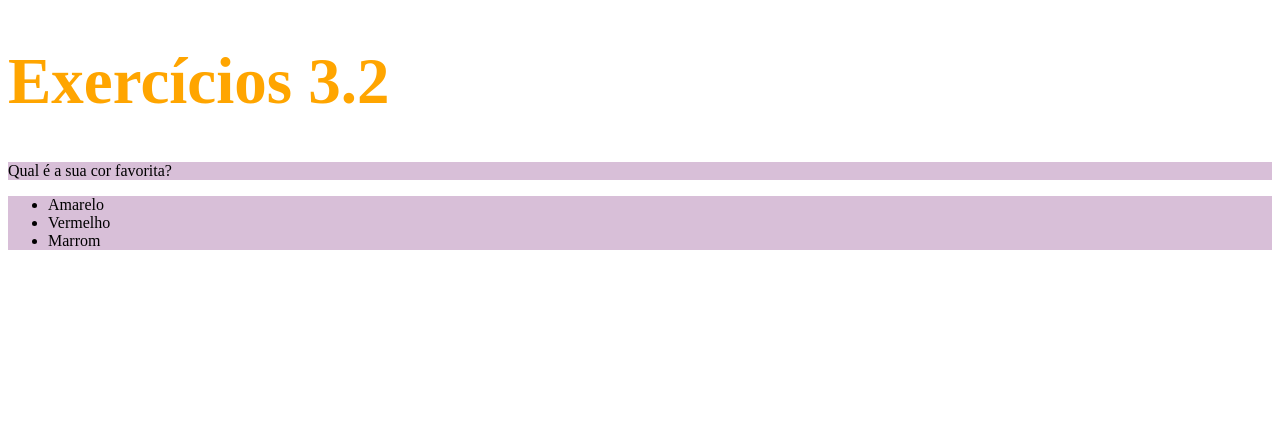
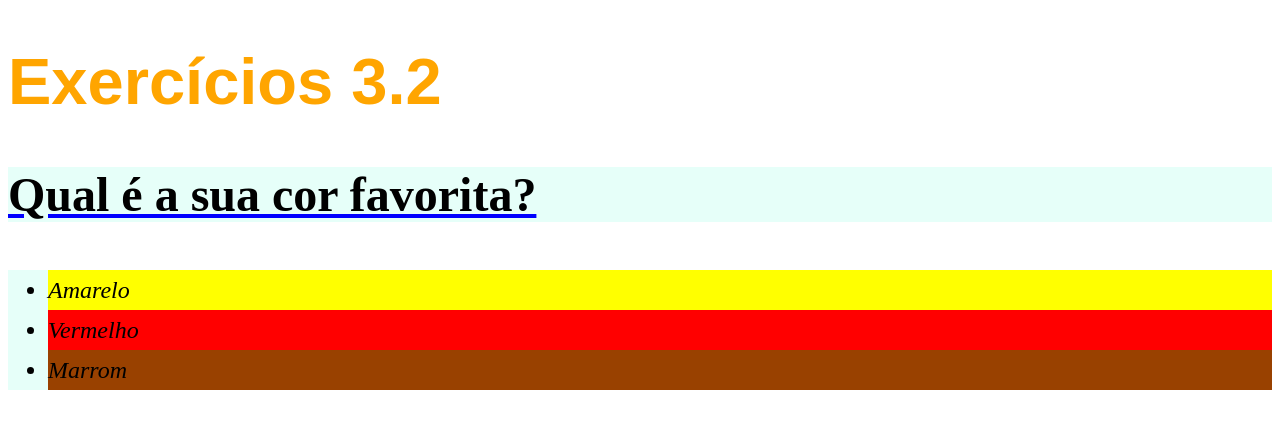
Before and after one commit to CaioOK/Trybe, a plain HTML site: page bloco_3/dia_2/Exercicio.html in a window 1280 px wide. Drawn offline with Linux system fonts and the light colour scheme.

Commit message:
Segunda parte

```diff
--- a/bloco_3/dia_2/Exercicio.html
+++ b/bloco_3/dia_2/Exercicio.html
@@ -8,23 +8,46 @@
       h1 {
         font-size: 65px;
         color: orange;
+        font-family: sans-serif;
       }
       ul {
         background-color: teal;
       }
+      .paralist {
+        background-color:rgb(230, 255, 249);
+      }
+      p {
+        font-weight: 600;
+        font-size: 3em;
+        text-decoration-line: underline;
+        text-decoration-color: blue;
+      }
+      body {
+        font-size: 16px;
+      }
+      #lista {
+        font-style: italic;
+        font-size: 1.5em;
+        line-height: 40px;
+      }
 
-      .paralist {
-        background-color: thistle;
-      }
+      #ama { background-color: yellow;}
+      #ver { background-color: red;}
+      #mar { background-color: rgb(153, 65, 0);}
+
+
+
+
     </style>
   </head>
   <body>
     <h1>Exercícios 3.2</h1>
     <p class="paralist">Qual é a sua cor favorita?</p>
-    <ul class="paralist">
-      <li>Amarelo</li>
-      <li>Vermelho</li>
-      <li>Marrom</li>
+
+    <ul class="paralist" id="lista">
+      <li id="ama">Amarelo</li>
+      <li id="ver">Vermelho</li>
+      <li id="mar">Marrom</li>
     </ul>
 
     <!-- Exercícios
@@ -33,5 +56,13 @@
      3 - Modifique a cor de fundo da lista não ordenada
      4 - Crie uma classe para modificar a cor de fundo da tag p e da ul ao mesmo tempo
     -->
+        <!-- Exercícios
+     1 - Modifique o família do h1 para sans-serif
+     2 - Deixe o parágrafo com o font-weight 600
+     3 - Modifique o font-size do body para 16px
+     4 - Coloque o tamanho do parágrafo com o tamanho de 3 vezes o padrão do body
+     5 - Explore as propriedades font-style, line-height, text-align e text-decoration
+     6 - Troque a cor de fundo de cada item da lista para a cor correspondente ao texto
+    -->
   </body>
 </html>
```
